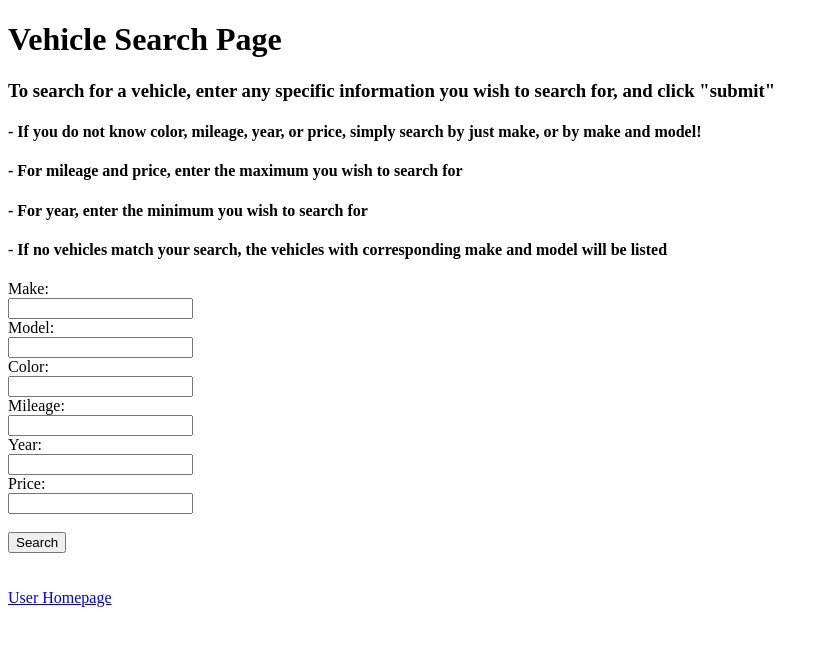
After one commit to johnmhayde/Vehicle-Sales-Portal, a PHP site: page /vehicle_search.php in a window 1280 px wide. The commit adds this page. Shown: the top 646 px of the page, without its empty margins (0-828 px from the left). Run offline with PHP 8.4, Linux system fonts and the light colour scheme.

Commit message:
added user query and edit info functionality

```diff
--- a/php/admin_verification.php
+++ b/php/admin_verification.php
@@ -3,8 +3,8 @@
 if($_SERVER["REQUEST_METHOD"] == "POST") {
   if( $_POST["username"] != '' && $_POST["password"] != '') {
       // Since user info approved, add them to user table
-			//$conn = mysqli_connect("127.0.0.1", "root", "johnmichael06", "4620_proj");
-			$conn = mysqli_connect("mysql1.cs.clemson.edu", "cpsc4620_1_1ncu", "johnmichael06", "cpsc4620_1_7ma4");
+			$conn = mysqli_connect("127.0.0.1", "root", "johnmichael06", "4620_proj");
+			//$conn = mysqli_connect("mysql1.cs.clemson.edu", "cpsc4620_1_1ncu", "johnmichael06", "cpsc4620_1_7ma4");
 			// Check connection
 			if ($conn->connect_error) {
 				die("Connection failed: " . $conn->connect_error);
@@ -18,7 +18,7 @@ if($_SERVER["REQUEST_METHOD"] == "POST") {
 				while($row = $result->fetch_assoc()) {
 					if($row["password"] == $_POST["password"]) {
 						// Correct info, redirect user to home page
-						echo "<script> window.location.assign('../homepage.php'); </script>";
+						echo "<script> window.location.assign('../homepage.html'); </script>";
 					}
 					// Password not correct
 					else {
--- a/php/returning_user_verification.php
+++ b/php/returning_user_verification.php
@@ -3,8 +3,8 @@
 if($_SERVER["REQUEST_METHOD"] == "POST") {
   if( $_POST["username"] != '' && $_POST["password"] != '') {
       // Since user info approved, add them to user table
-			//$conn = mysqli_connect("127.0.0.1", "root", "johnmichael06", "4620_proj");
-			$conn = mysqli_connect("mysql1.cs.clemson.edu", "cpsc4620_1_1ncu", "johnmichael06", "cpsc4620_1_7ma4");
+			$conn = mysqli_connect("127.0.0.1", "root", "johnmichael06", "4620_proj");
+			//$conn = mysqli_connect("mysql1.cs.clemson.edu", "cpsc4620_1_1ncu", "johnmichael06", "cpsc4620_1_7ma4");
 			// Check connection
 			if ($conn->connect_error) {
 				die("Connection failed: " . $conn->connect_error);
@@ -18,7 +18,7 @@ if($_SERVER["REQUEST_METHOD"] == "POST") {
 				while($row = $result->fetch_assoc()) {
 					if($row["password"] == $_POST["password"]) {
 						// Correct info, redirect user to home page
-						echo "<script> window.location.assign('../homepage.php'); </script>";
+						echo "<script> window.location.assign('../homepage.html'); </script>";
 					}
 					// Password not correct
 					else {
--- /dev/null
+++ b/vehicle_search.php
@@ -0,0 +1,143 @@
+<!DOCTYPE html>
+<html lang="en" dir="ltr">
+  <head>
+    <meta charset="utf-8">
+    <title>Vehicle Search Page</title>
+  </head>
+  <body>
+    <h1>Vehicle Search Page</h1>
+		<h3>To search for a vehicle, enter any specific information you wish to search for, and click "submit"</h3>
+		<h4>- If you do not know color, mileage, year, or price, simply search by just make, or by make and model!</h4>
+		<h4>- For mileage and price, enter the maximum you wish to search for</h4>
+		<h4>- For year, enter the minimum you wish to search for</h4>
+		<h4>- If no vehicles match your search, the vehicles with corresponding make and model will be listed</h4>
+
+		<form method="post">
+      <label for="make">Make:</label><br>
+      <input type="text" name="query[]" value=""><br>
+      <label for="model">Model:</label><br>
+      <input type="text" name="query[]" value=""><br>
+      <label for="color">Color:</label><br>
+      <input type="text" name="query[]" value=""><br>
+      <label for="mileage">Mileage:</label><br>
+      <input type="text" name="query[]" value=""><br>
+      <label for="year">Year:</label><br>
+      <input type="text" name="query[]" value=""><br>
+      <label for="price">Price:</label><br>
+      <input type="text" name="query[]" value=""><br><br>
+      <input type="submit" value="Search"><br><br>
+    </form>
+
+		<?php
+		// Initialize array to read data into from form
+		$array = array();
+		// if POST, read data into array
+		if(isset($_POST['query'])) {
+			foreach($_POST['query'] as $value) {
+				array_push($array, $value);
+				//echo "accepted: " . $value . "<br>"; // debug
+			}
+			// find count, if only 1, search for just make
+			$counter = 0;
+			foreach($array as $value){
+				if($value != "") {
+					$counter += 1;
+				}
+			}
+			//handle for just searching make
+			if ($counter == 1) {
+				// Create sql query for just make
+				//$conn = mysqli_connect("mysql1.cs.clemson.edu", "cpsc4620_1_1ncu", "johnmichael06", "cpsc4620_1_7ma4");
+				$conn = mysqli_connect("127.0.0.1", "root", "johnmichael06", "4620_proj");
+				// check connection
+				if ($conn->connect_error) {
+					die("Connection failed: " . $conn->connect_error);
+				}
+				// Add data to user table
+				$sql = "SELECT * FROM vehicle WHERE make = '$array[0]'";
+				$result = $conn->query($sql);
+				if ($result->num_rows > 0) {
+					echo "<table class='center'>
+						<tr>
+							<th>VIN</th>
+							<th>Color</th>
+							<th>Make</th>
+							<th>Model</th>
+							<th>Mileage</th>
+							<th>Year</th>
+							<th>Price</th>
+						</tr>";
+					// output data of each row
+					while($row = $result->fetch_assoc()) {
+						echo "<tr><td>" . $row["vin"]. "</td><td>" . $row["color"] . "</td><td>"
+						. $row["make"]. "</td><td>" . $row["model"]. "</td><td>" . $row["mileage"]. "</td>
+						<td>" . $row["year"]. "</td><td>" . $row["price"] . "</td></tr>";
+					}
+				}
+				mysqli_close($conn);
+			}
+			else {
+				// Create sql query for each value not left blank
+				//$conn = mysqli_connect("mysql1.cs.clemson.edu", "cpsc4620_1_1ncu", "johnmichael06", "cpsc4620_1_7ma4");
+				$conn = mysqli_connect("127.0.0.1", "root", "johnmichael06", "4620_proj");
+				// check connection
+				if ($conn->connect_error) {
+					die("Connection failed: " . $conn->connect_error);
+				}
+				// search for all fields
+				$sql = "SELECT * FROM vehicle WHERE make = '$array[0]' AND model = '$array[1]' AND color = '$array[2]' AND mileage < '$array[3]' AND year > '$array[4]' AND price < '$array[5]')";
+				$result = $conn->query($sql);
+				if ($result->num_rows > 0) {
+					echo "<table class='center'>
+						<tr>
+							<th>VIN</th>
+							<th>Color</th>
+							<th>Make</th>
+							<th>Model</th>
+							<th>Mileage</th>
+							<th>Year</th>
+							<th>Price</th>
+						</tr>";
+					// output data of each row
+					while($row = $result->fetch_assoc()) {
+						echo "<tr><td>" . $row["vin"]. "</td><td>" . $row["color"] . "</td><td>"
+						. $row["make"]. "</td><td>" . $row["model"]. "</td><td>" . $row["mileage"]. "</td>
+						<td>" . $row["year"]. "</td><td>" . $row["price"] . "</td></tr>";
+					}
+				}
+				// couldn't match all fields to any vehicle, search just make and model
+				else {
+					echo "Could not find any vehicles matching your search. Here are all of the vehicles mathcing the requested make and model in stock.";
+					$sql = "SELECT * FROM vehicle WHERE make = '$array[0]' AND model = '$array[1]'";
+					$result = $conn->query($sql);
+					if ($result->num_rows > 0) {
+						echo "<table class='center'>
+							<tr>
+								<th>VIN</th>
+								<th>Color</th>
+								<th>Make</th>
+								<th>Model</th>
+								<th>Mileage</th>
+								<th>Year</th>
+								<th>Price</th>
+							</tr>";
+						// output data of each row
+						while($row = $result->fetch_assoc()) {
+							echo "<tr><td>" . $row["vin"]. "</td><td>" . $row["color"] . "</td><td>"
+							. $row["make"]. "</td><td>" . $row["model"]. "</td><td>" . $row["mileage"]. "</td>
+							<td>" . $row["year"]. "</td><td>" . $row["price"] . "</td></tr>";
+						}
+						echo "</table>";
+					}
+				}
+				mysqli_close($conn);
+			}
+		}
+		?>
+
+	</table>
+
+		<br>
+		<a href="homepage.html">User Homepage</a>
+  </body>
+</html>
```
Also changed, not shown: edit_user_info.php (added, +41 -0 lines), homepage.html (added, +13 -0 lines), php/update_user_info.php (renamed from php/add_new_user.php, +5 -5 lines).
